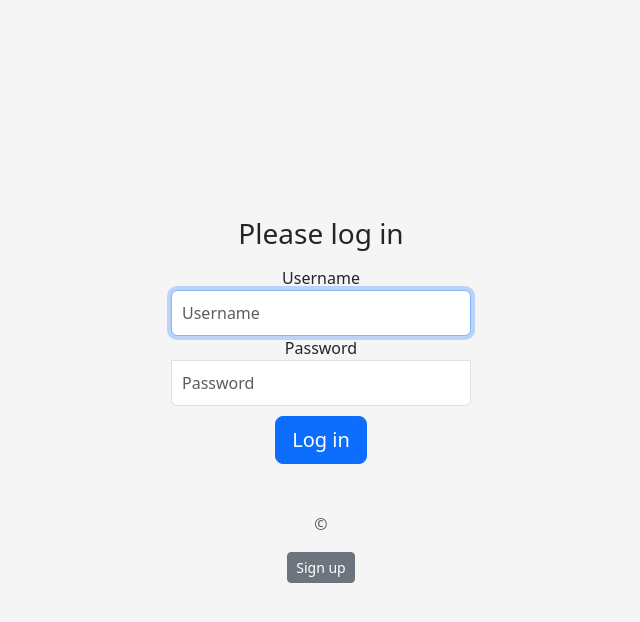
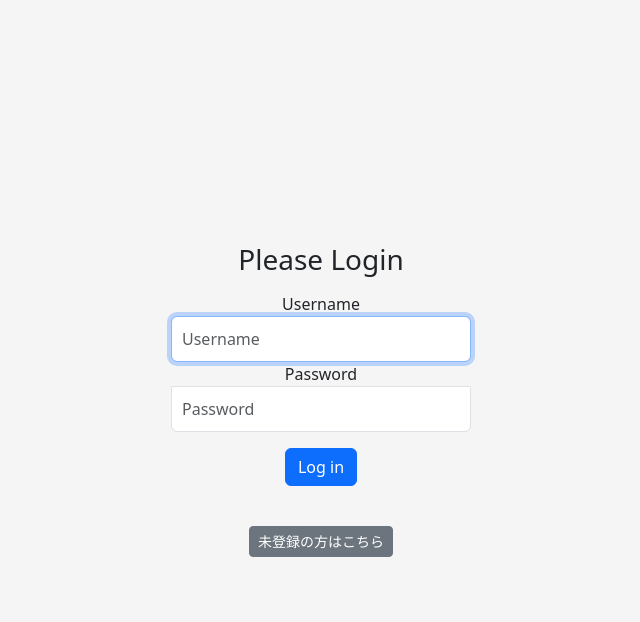
Before and after one commit to YskHmd/SNS, a Django app: page / in a window 1280 px wide. Shown: the top 622 px of the page, without its empty margins (319-959 px from the left). Run offline with Django 5.2, Linux system fonts and the light colour scheme; some libraries are stand-ins or nearby versions.

Commit message:
signup w/ google

```diff
--- a/templates/login.html
+++ b/templates/login.html
@@ -10,22 +10,25 @@
 <body class="text-center">
     <!-- {{ context }} -->
     <form class="form-signin" method="POST">{% csrf_token %}
-        <h1 class="h3 mb-3 font-weight-normal">Please log in</h1>
+        <h1 class="h3 mb-3 font-weight-normal">Please Login</h1>
 
         <label for="inputUsername" class="sr-only">Username</label>
         <input type="text" id="inputUsername" class="form-control" placeholder="Username" name="username" required autofocus>
 
         <label for="inputPassword" class="sr-only">Password</label>
         <input type="password" id="inputPassword" class="form-control" placeholder="Password" name="password" required>
+        <div class="mt-3"></div>
+        <button class="btn btn-primary btn-block" type="submit">Log in</button>
 
-        <button class="btn btn-lg btn-primary btn-block" type="submit">Log in</button>
+        <div class="mt-3"></div>
+        <!-- Google ログイン追加 -->
+        <div class="d-flex justify-content-center mt-3">
+            <div class="g-signin2" data-onsuccess="onSignIn"></div>
+        </div>
 
-        <p class="mt-5 mb-3 text-muted">&copy; </p>
-        <!-- Google ログイン追加 -->
-        <div class="g-signin2" data-onsuccess="onSignIn"></div>
         <!-- サインアップへのリンクを追加 -->
-        <div class="mt-2">
-            <a href="{% url 'signup' %}" class="btn btn-sm btn-secondary">Sign up</a>
+        <div class="mt-4">
+            <a href="{% url 'signup' %}" class="btn btn-sm btn-secondary">未登録の方はこちら</a>
         </div>
     </form>
     <!-- トークン送信用のフォーム -->
--- a/templates/signup.html
+++ b/templates/signup.html
@@ -10,14 +10,13 @@
 
 <body class="text-center">
     {{ error }}
-    <form class="form-signin" method='POST'>{% csrf_token %}
+    <form class="form-signup" method='POST'>{% csrf_token %}
   <h1 class="h3 mb-3 font-weight-normal">Please sign up</h1>
   <label for="inputEmail" class="sr-only">Username</label>
   <input type="text" id="inputEmail" class="form-control" placeholder="username" name= 'username' required autofocus>
   <label for="inputPassword" class="sr-only">Password</label>
   <input type="password" id="inputPassword" class="form-control" placeholder="Password" name= 'password' required>
   <button class="btn btn-lg btn-primary btn-block" type="submit">Sign up</button>
-  <p class="mt-5 mb-3 text-muted">&copy; 2017-</p>
 </form>
 </body>
 
```
Also changed, not shown: db.sqlite3.
